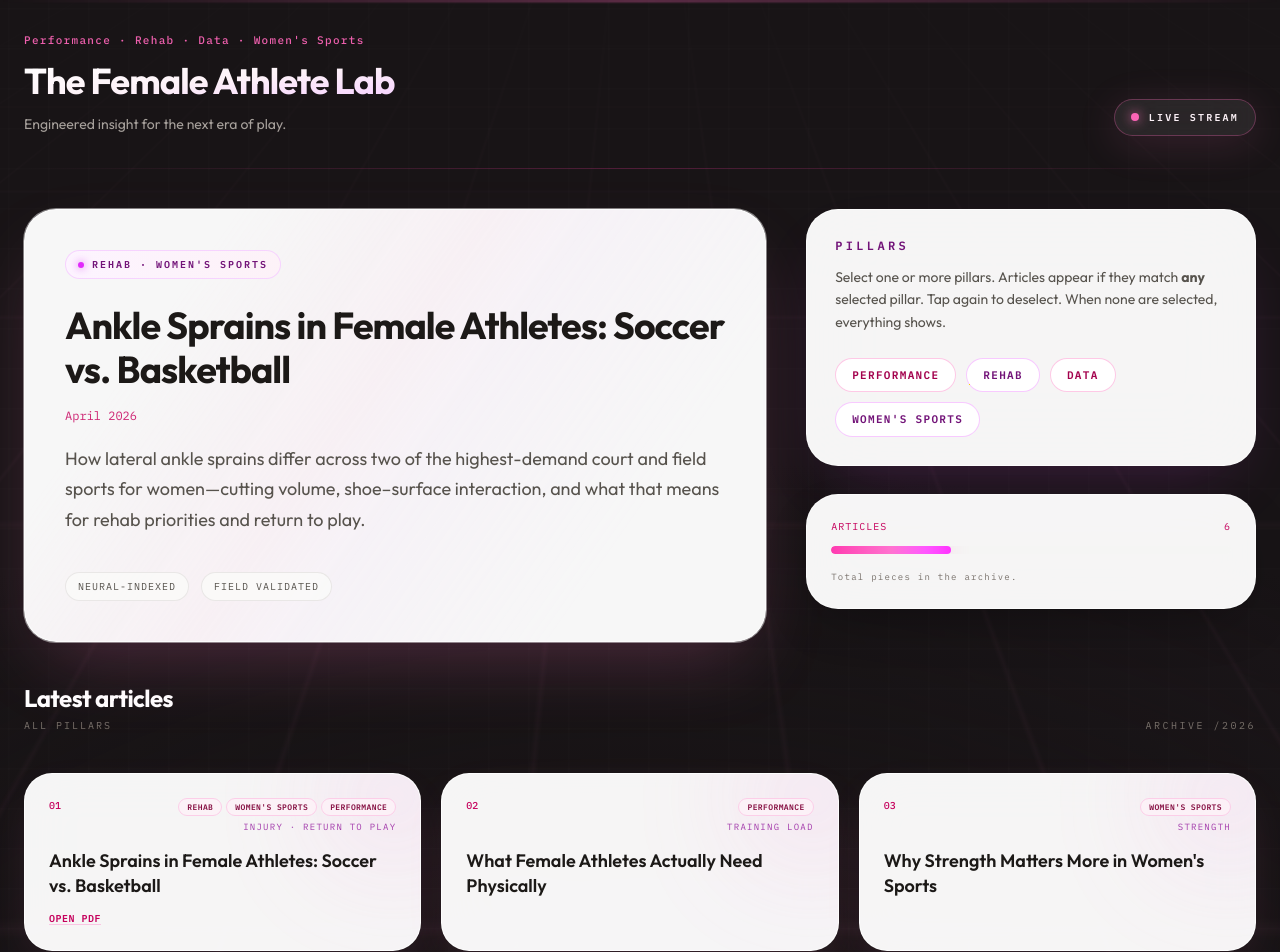
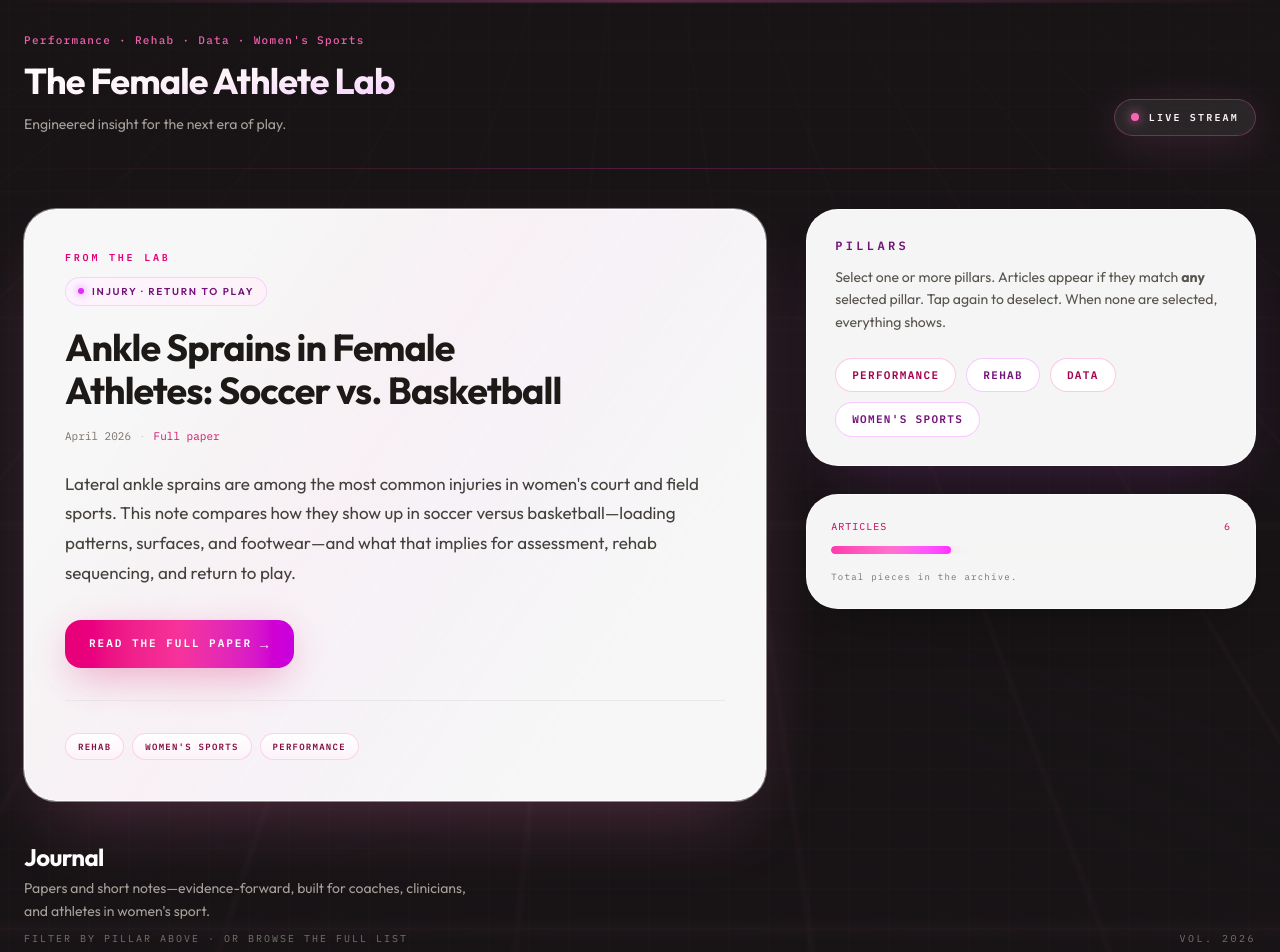
Before and after one commit to TaylorBracy/female-athlete-lab, a React (Vite) app in the folder site/: page / in a window 1280 px wide. Shown: the top 952 px of the page. Built offline with nearby package versions, Linux system fonts and the light colour scheme.

Commit message:
Align journal UI and featured story with Female Athlete Lab brand
Made-with: Cursor

```diff
--- a/site/src/App.tsx
+++ b/site/src/App.tsx
@@ -12,6 +12,8 @@ type Article = {
   category: string
   /** One or more pillars; filter matches if any overlap. */
   pillars: Pillar[]
+  /** Short teaser; shown on cards when set. */
+  excerpt?: string
   pdfUrl?: string
   googleDocUrl?: string
 }
@@ -21,6 +23,8 @@ const INITIAL_ARTICLES: Omit<Article, 'id'>[] = [
     title: 'Ankle Sprains in Female Athletes: Soccer vs. Basketball',
     category: 'Injury · Return to play',
     pillars: ['Rehab', "Women's Sports", 'Performance'],
+    excerpt:
+      'Soccer versus basketball: how lateral ankle sprains differ in load, surface, and footwear—and what that means for rehab.',
     pdfUrl: '/papers/ankle-sprains-female-athletes-soccer-vs-basketball.pdf',
   },
   {
@@ -57,6 +61,10 @@ function seedArticles(): Article[] {
   }))
 }
 
+/** Long-form dek for the lead story hero (first item in `INITIAL_ARTICLES`). */
+const FEATURED_DEK =
+  "Lateral ankle sprains are among the most common injuries in women's court and field sports. This note compares how they show up in soccer versus basketball—loading patterns, surfaces, and footwear—and what that implies for assessment, rehab sequencing, and return to play."
+
 export default function FemaleAthleteLabWebsite() {
   const [articles] = useState<Article[]>(seedArticles)
   /** Empty = show all. Otherwise show articles whose pillars intersect this set (OR). */
@@ -64,13 +72,8 @@ export default function FemaleAthleteLabWebsite() {
     () => new Set(),
   )
 
-  const featuredPost = {
-    title: 'Ankle Sprains in Female Athletes: Soccer vs. Basketball',
-    category: "Rehab · Women's Sports",
-    date: 'April 2026',
-    excerpt:
-      'How lateral ankle sprains differ across two of the highest-demand court and field sports for women—cutting volume, shoe–surface interaction, and what that means for rehab priorities and return to play.',
-  }
+  /** Editorial lead: always mirrors the first entry in the archive so copy stays in sync. */
+  const leadArticle = articles[0]
 
   const articleCount = articles.length
   const barPercent = Math.min(100, (articleCount / 20) * 100)
@@ -214,28 +217,53 @@ export default function FemaleAthleteLabWebsite() {
               aria-hidden
             />
             <div className="relative">
-              <span className="font-mono-ui inline-flex items-center gap-2 rounded-full border border-fuchsia-200/90 bg-gradient-to-r from-fuchsia-50 to-pink-50 px-3 py-1.5 text-[10px] font-semibold uppercase tracking-[0.2em] text-fuchsia-900 transition-transform duration-500 group-hover:scale-[1.02]">
+              <p className="font-mono-ui text-[10px] font-semibold uppercase tracking-[0.28em] text-pink-600">
+                From the Lab
+              </p>
+              <span className="mt-3 inline-flex items-center gap-2 rounded-full border border-fuchsia-200/90 bg-gradient-to-r from-fuchsia-50 to-pink-50 px-3 py-1.5 text-[10px] font-semibold uppercase tracking-[0.18em] text-fuchsia-900 transition-transform duration-500 group-hover:scale-[1.01]">
                 <span className="h-1.5 w-1.5 rounded-full bg-fuchsia-500 shadow-[0_0_8px_#d946ef]" />
-                {featuredPost.category}
+                {leadArticle.category}
               </span>
 
-              <h2 className="mt-6 text-3xl font-bold leading-[1.18] tracking-tight text-stone-900 sm:text-4xl lg:text-[2.35rem]">
-                {featuredPost.title}
+              <h2 className="mt-5 max-w-[22ch] text-balance text-3xl font-bold leading-[1.15] tracking-tight text-stone-900 sm:text-4xl lg:text-[2.35rem]">
+                {leadArticle.title}
               </h2>
 
-              <p className="font-mono-ui mt-4 text-xs text-pink-700/85">{featuredPost.date}</p>
-
-              <p className="mt-5 max-w-2xl text-base leading-[1.7] text-stone-600 sm:text-lg">
-                {featuredPost.excerpt}
+              <p className="font-mono-ui mt-4 flex flex-wrap items-center gap-x-2 gap-y-1 text-[11px] text-stone-500">
+                <time dateTime="2026-04">April 2026</time>
+                <span className="text-stone-300" aria-hidden>
+                  ·
+                </span>
+                <span className="text-pink-700/90">Full paper</span>
               </p>
 
-              <div className="mt-9 flex flex-wrap gap-3">
-                <span className="font-mono-ui rounded-full border border-stone-200/90 bg-stone-50/90 px-3 py-1.5 text-[10px] uppercase tracking-widest text-stone-600 transition-colors duration-500 hover:border-pink-200 hover:bg-pink-50/50">
-                  Neural-indexed
+              <p className="mt-6 max-w-2xl text-pretty text-base leading-[1.75] text-stone-700 sm:text-[1.0625rem]">
+                {FEATURED_DEK}
+              </p>
+
+              {leadArticle.pdfUrl ? (
+                <a
+                  href={leadArticle.pdfUrl}
+                  target="_blank"
+                  rel="noopener noreferrer"
+                  className={`font-mono-ui mt-8 inline-flex w-full max-w-sm items-center justify-center gap-2 rounded-2xl bg-gradient-to-r from-pink-600 via-pink-500 to-fuchsia-600 px-6 py-3.5 text-[11px] font-bold uppercase tracking-[0.18em] text-white shadow-[0_12px_40px_-8px_rgba(219,39,119,0.45)] transition-all duration-500 hover:shadow-[0_16px_48px_-6px_rgba(192,38,211,0.4)] sm:w-auto ${easeFluid}`}
+                >
+                  Read the full paper
+                  <span aria-hidden className="text-sm font-normal opacity-90">
+                    →
                   </span>
-                <span className="font-mono-ui rounded-full border border-stone-200/90 bg-stone-50/90 px-3 py-1.5 text-[10px] uppercase tracking-widest text-stone-600 transition-colors duration-500 hover:border-pink-200 hover:bg-pink-50/50">
-                  Field validated
+                </a>
+              ) : null}
+
+              <div className="mt-8 flex flex-wrap gap-2 border-t border-stone-200/80 pt-8">
+                {leadArticle.pillars.map((p) => (
+                  <span
+                    key={p}
+                    className="font-mono-ui rounded-full border border-pink-200/90 bg-gradient-to-b from-white to-pink-50/80 px-3 py-1.5 text-[9px] font-semibold uppercase tracking-[0.14em] text-pink-900 shadow-[inset_0_1px_0_rgba(255,255,255,0.9)]"
+                  >
+                    {p}
                   </span>
+                ))}
               </div>
             </div>
           </article>
@@ -293,16 +321,20 @@ export default function FemaleAthleteLabWebsite() {
           <div className="mb-10 flex flex-col gap-2 sm:flex-row sm:items-end sm:justify-between">
             <div>
               <h3 className="text-2xl font-bold tracking-tight text-white">
-                Latest articles
+                Journal
               </h3>
-              <p className="mt-1 font-mono-ui text-[10px] uppercase tracking-[0.2em] text-stone-500">
+              <p className="mt-1 max-w-md text-sm leading-relaxed text-stone-400">
+                Papers and short notes—evidence-forward, built for coaches, clinicians, and athletes in
+                women&apos;s sport.
+              </p>
+              <p className="mt-2 font-mono-ui text-[10px] uppercase tracking-[0.2em] text-stone-500">
                 {selectedFilterPillars.size > 0
                   ? `Showing ${visibleArticles.length} match · ${[...selectedFilterPillars].join(' · ')}`
-                  : 'All pillars'}
+                  : 'Filter by pillar above · or browse the full list'}
               </p>
             </div>
             <p className="font-mono-ui text-[10px] uppercase tracking-[0.25em] text-stone-500 sm:pt-8">
-              Archive /2026
+              Vol. 2026
             </p>
           </div>
 
@@ -312,17 +344,34 @@ export default function FemaleAthleteLabWebsite() {
             </p>
           ) : (
             <div className="grid gap-5 sm:grid-cols-2 xl:grid-cols-3">
-              {visibleArticles.map((post, index) => (
+              {visibleArticles.map((post, index) => {
+                const isPaper = Boolean(post.pdfUrl)
+                return (
                   <article
                     key={post.id}
-                  className={`group relative overflow-hidden rounded-[1.75rem] border border-white/80 bg-white/[0.96] p-6 shadow-[0_16px_48px_-16px_rgba(244,114,182,0.18)] backdrop-blur-xl transition-all duration-700 hover:-translate-y-1.5 hover:border-pink-200/90 hover:shadow-[0_28px_64px_-18px_rgba(244,114,182,0.32)] ${easeFluid}`}
+                    className={`group relative overflow-hidden rounded-[1.75rem] border bg-white/[0.96] p-6 shadow-[0_16px_48px_-16px_rgba(244,114,182,0.18)] backdrop-blur-xl transition-all duration-700 hover:-translate-y-1.5 hover:shadow-[0_28px_64px_-18px_rgba(244,114,182,0.32)] ${easeFluid} ${
+                      isPaper
+                        ? 'border-pink-200/90 border-l-[3px] border-l-pink-500 hover:border-pink-300/90'
+                        : 'border-white/80 hover:border-pink-200/90'
+                    }`}
                   >
                     <div className="pointer-events-none absolute -right-10 -top-10 h-32 w-32 rounded-full bg-gradient-to-br from-pink-300/40 to-fuchsia-400/25 blur-3xl transition-all duration-700 group-hover:scale-110 group-hover:opacity-100 sm:opacity-70" />
                     <div className="relative flex items-start justify-between gap-3">
+                      <div className="flex flex-col gap-2">
                         <span className="font-mono-ui text-[10px] font-medium tabular-nums text-pink-700">
                           {String(index + 1).padStart(2, '0')}
                         </span>
-                    <div className="flex max-w-[65%] flex-col items-end gap-1 text-right">
+                        {isPaper ? (
+                          <span className="font-mono-ui w-fit rounded-md border border-pink-300/70 bg-pink-50 px-2 py-0.5 text-[8px] font-bold uppercase tracking-[0.12em] text-pink-900">
+                            Paper
+                          </span>
+                        ) : (
+                          <span className="font-mono-ui w-fit rounded-md border border-stone-200 bg-stone-50 px-2 py-0.5 text-[8px] font-bold uppercase tracking-[0.12em] text-stone-600">
+                            Note
+                          </span>
+                        )}
+                      </div>
+                      <div className="flex max-w-[58%] flex-col items-end gap-1 text-right">
                         <div className="flex flex-wrap justify-end gap-1">
                           {post.pillars.map((p) => (
                             <span
@@ -338,16 +387,21 @@ export default function FemaleAthleteLabWebsite() {
                         </span>
                       </div>
                     </div>
-                  <h4 className="relative mt-4 text-lg font-semibold leading-snug text-stone-900 transition-colors duration-500 group-hover:text-pink-950">
+                    <h4 className="relative mt-4 text-balance text-lg font-semibold leading-snug tracking-tight text-stone-900 transition-colors duration-500 group-hover:text-pink-950">
                       {post.title}
                     </h4>
-                  <div className="relative mt-3 flex flex-wrap gap-3">
+                    {post.excerpt ? (
+                      <p className="relative mt-3 line-clamp-3 text-sm leading-relaxed text-stone-600">
+                        {post.excerpt}
+                      </p>
+                    ) : null}
+                    <div className="relative mt-5 flex flex-col gap-2">
                       {post.pdfUrl ? (
                         <a
                           href={post.pdfUrl}
                           target="_blank"
                           rel="noopener noreferrer"
-                        className="font-mono-ui text-[10px] font-semibold uppercase tracking-wider text-pink-700 underline decoration-pink-300/60 underline-offset-2 hover:text-pink-900"
+                          className={`font-mono-ui inline-flex w-full items-center justify-center rounded-xl border border-pink-200/90 bg-gradient-to-b from-white to-pink-50/90 py-2.5 text-[10px] font-bold uppercase tracking-[0.14em] text-pink-900 shadow-[inset_0_1px_0_rgba(255,255,255,0.95)] transition-all duration-500 hover:border-pink-300 hover:shadow-[0_8px_24px_-6px_rgba(244,114,182,0.35)] ${easeFluid}`}
                         >
                           Open PDF
                         </a>
@@ -357,14 +411,15 @@ export default function FemaleAthleteLabWebsite() {
                           href={post.googleDocUrl}
                           target="_blank"
                           rel="noopener noreferrer"
-                        className="font-mono-ui text-[10px] font-semibold uppercase tracking-wider text-fuchsia-800 underline decoration-fuchsia-300/50 underline-offset-2 hover:text-fuchsia-950"
+                          className="font-mono-ui text-center text-[10px] font-semibold uppercase tracking-wider text-fuchsia-800 underline decoration-fuchsia-300/50 underline-offset-2 hover:text-fuchsia-950"
                         >
-                        Open Google Doc
+                          Google Doc
                         </a>
                       ) : null}
                     </div>
                   </article>
-              ))}
+                )
+              })}
             </div>
           )}
         </main>
```
Lines whose indentation alone changed are shown as unchanged.
